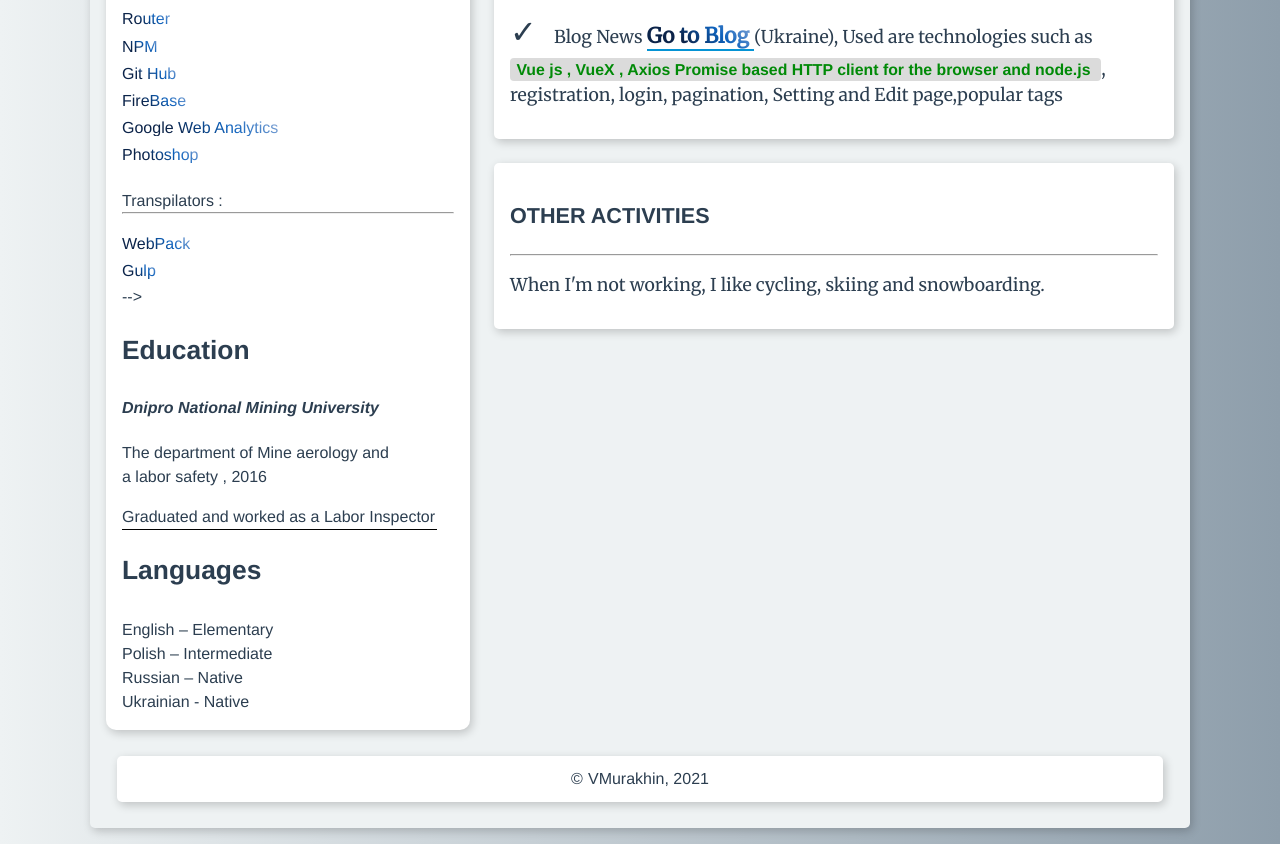
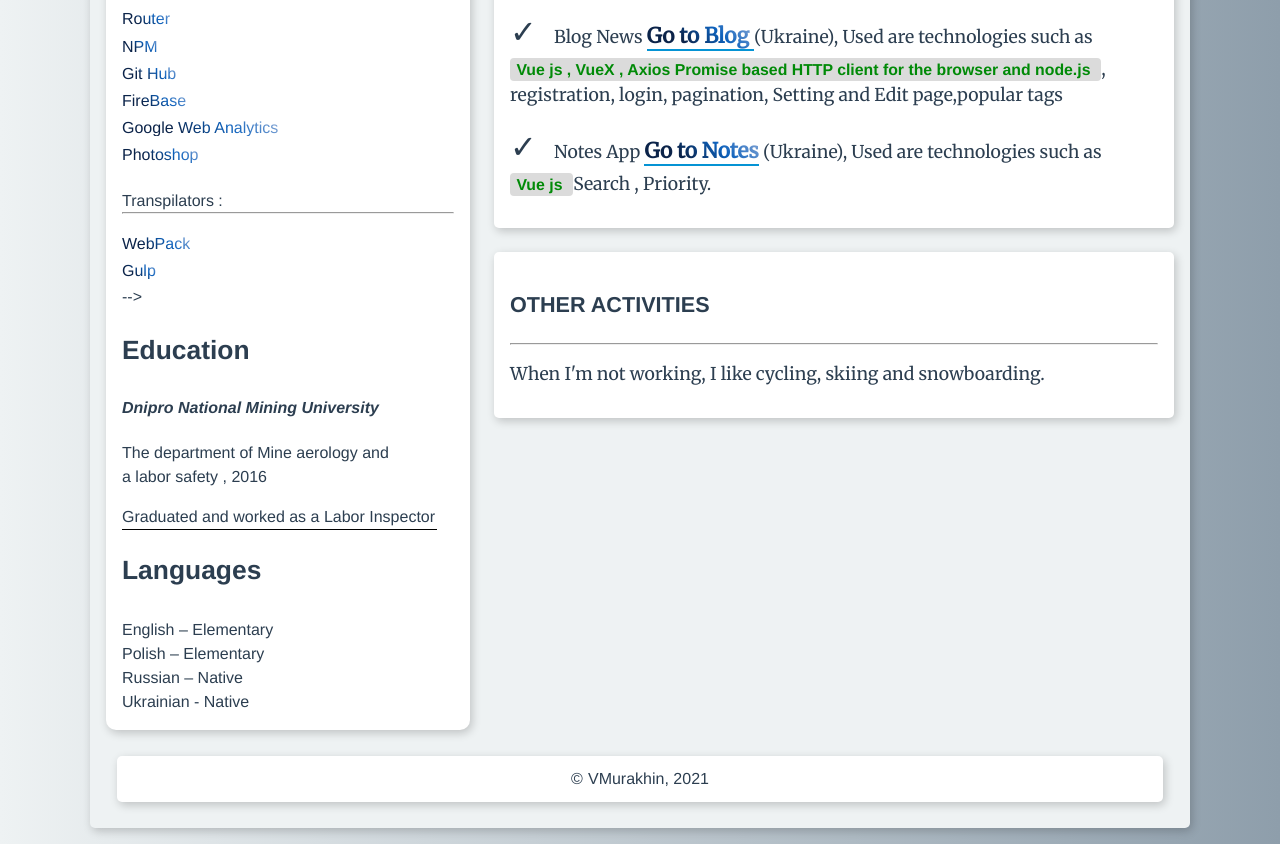
Before and after one commit to WenziLike/MyCv, a Vue app: page / in a window 1280 px wide. Shown: the part 992-1836 px from the top of the page. Built offline with nearby package versions, Linux system fonts and the light colour scheme.

Commit message:
Add Project

```diff
--- a/src/components/AppGeneralContent.vue
+++ b/src/components/AppGeneralContent.vue
@@ -58,6 +58,15 @@
                         </span> ,
                         registration, login, pagination, Setting and Edit page,popular tags
                     </p>
+                    <p>
+                        <span class="check-mark" v-html="checkMark"></span>
+                        Notes App
+                        <a href="https://notes.slavamur.com/" target="_blank"> Go to Notes</a>
+                        (Ukraine), Used are technologies such as <br>
+                        <span class="mark">
+                            Vue js
+                        </span> Search , Priority.
+                    </p>
                 </div>
             </section>
         </div>
--- a/src/dataFile.js
+++ b/src/dataFile.js
@@ -96,7 +96,7 @@ export default {
     ],
     languages: [
         'English – Elementary',
-        'Polish – Intermediate',
+        'Polish – Elementary',
         'Russian – Native',
         'Ukrainian - Native'
     ],
```
